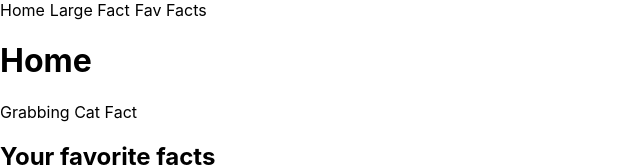
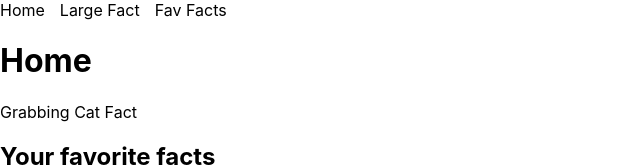
Before and after one commit to Devkelly-dot/react-query-cats, a React (Create React App) app: page / in a window 1280 px wide. Shown: the top 167 px of the page, without its empty margins (0-640 px from the left). Built offline with nearby package versions, Linux system fonts and the light colour scheme; no server answers.

Commit message:
most recent fact at the top bar

```diff
--- a/src/index.js
+++ b/src/index.js
@@ -9,6 +9,7 @@ import {QueryClient, QueryClientProvider} from '@tanstack/react-query';
 import { Provider } from 'react-redux';
 import store from './store';
 import FavFacts from './pages/FavFacts';
+import TopFact from './partials/TopFact';
 
 export default function App()
 {
@@ -19,6 +20,7 @@ export default function App()
       <QueryClientProvider client={client}>
         <BrowserRouter>
           <Nav/>
+          <TopFact/>
           <Routes>
             <Route index element={<Home/>}/>
             <Route path="cat" element={<Catfact/>}/>
--- a/src/partials/Nav.js
+++ b/src/partials/Nav.js
@@ -11,9 +11,9 @@ export default function Nav()
     }
     return(
         <header style={{display:"flex"}}>
-            <div onClick={()=>{nav('/')}} style={{cursor:'pointer', marginRight:"5px"}}>Home</div>
-            <div onClick={()=>{nav('/cat')}} style={{cursor:'pointer', marginRight:"5px"}}>Large Fact</div>
-            <div onClick={()=>{nav('/fav')}} style={{cursor:'pointer', marginRight:"5px"}}>Fav Facts</div>
+            <div onClick={()=>{nav('/')}} style={{cursor:'pointer', marginRight:"15px"}}>Home</div>
+            <div onClick={()=>{nav('/cat')}} style={{cursor:'pointer', marginRight:"15px"}}>Large Fact</div>
+            <div onClick={()=>{nav('/fav')}} style={{cursor:'pointer', marginRight:"15px"}}>Fav Facts</div>
         </header>
     )
 }
--- /dev/null
+++ b/src/partials/TopFact.js
@@ -0,0 +1,16 @@
+import { useSelector } from 'react-redux';
+
+
+export default function TopFact()
+{
+    const favFacts = useSelector((state)=>state.favFacts)
+    let favFact = "";
+    if (favFacts.length > 0)
+        favFact = favFacts[favFacts.length-1]
+
+    return(
+        <div>
+            {favFact!==""?<>Most recent fact: <b>{favFact}</b></>:<></>}
+        </div>
+    )
+}
```
